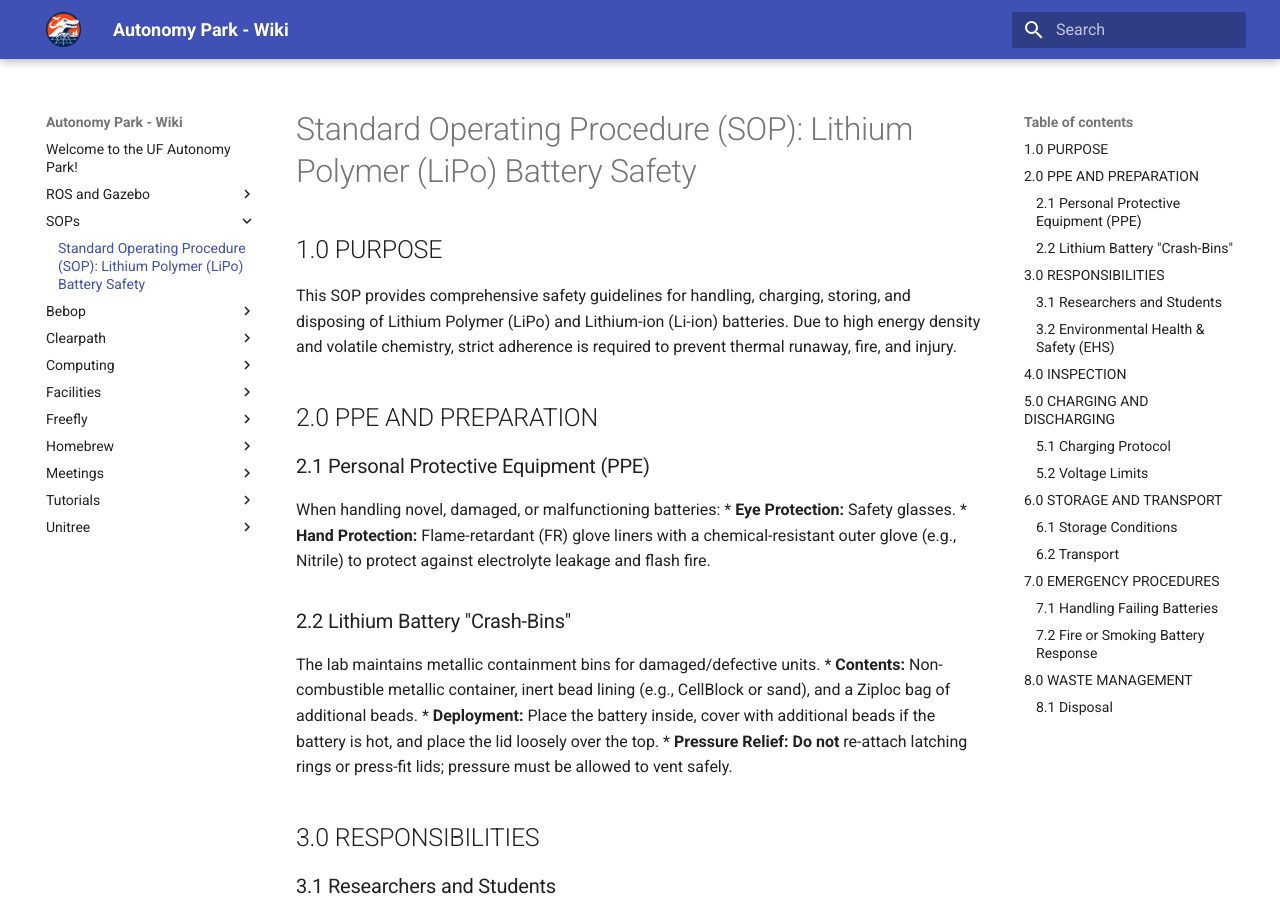
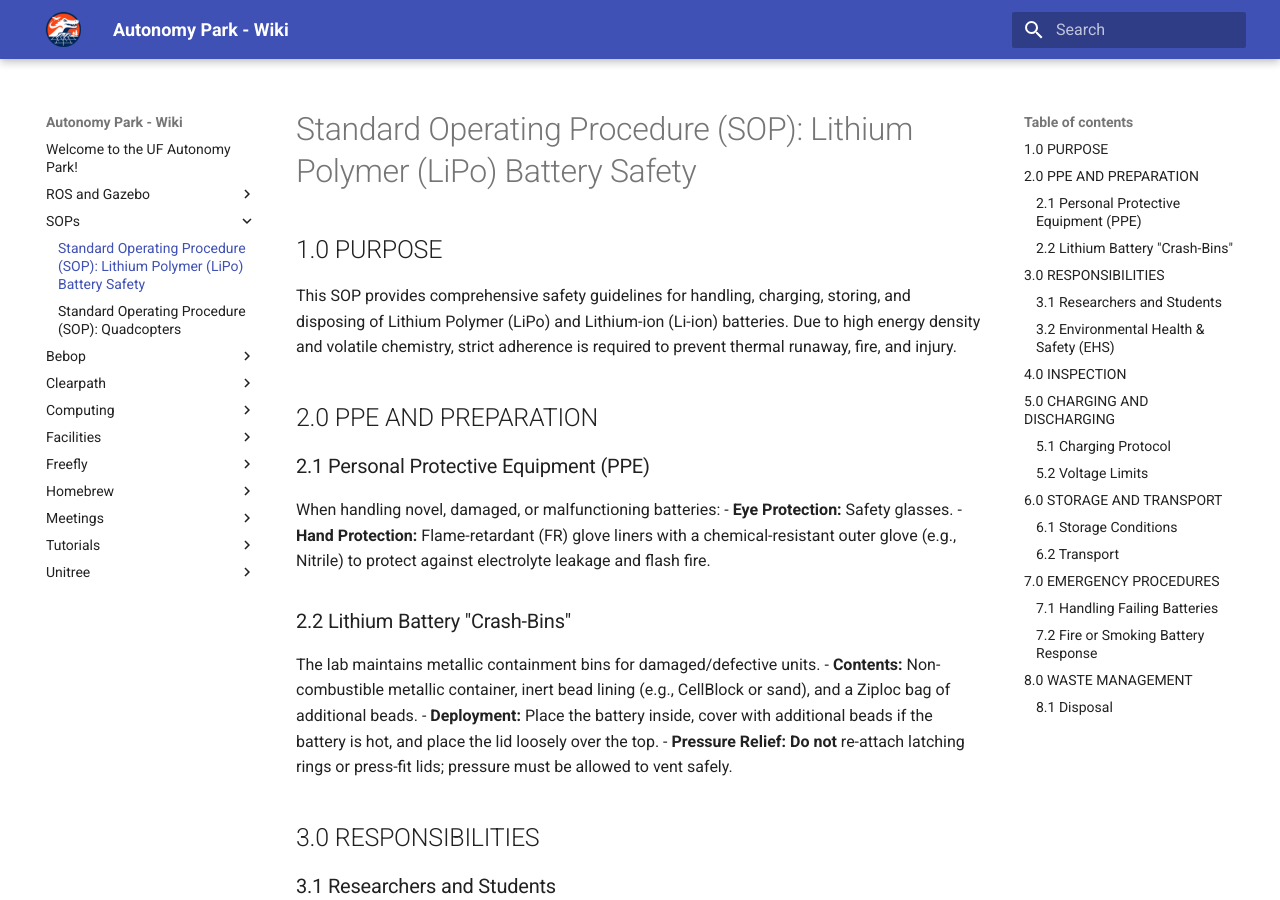
Before and after one commit to UFL-Autonomy-Park/apark_wiki, an MkDocs documentation site: the page built from docs/SOPs/batteries.md, in a window 1280 px wide and 900 px high. Built offline with MkDocs 1.6.1 and Material for MkDocs 9.7.7, drawn with Linux system fonts in a browser that asks for light colours.

Commit message:
docs(batteries,quadcopters.md): update formatting in batteries.md, add quadcopters.md sop

```diff
--- a/docs/SOPs/batteries.md
+++ b/docs/SOPs/batteries.md
@@ -6,55 +6,55 @@ This SOP provides comprehensive safety guidelines for handling, charging, storin
 ## 2.0 PPE AND PREPARATION
 ### 2.1 Personal Protective Equipment (PPE)
 When handling novel, damaged, or malfunctioning batteries:
-* **Eye Protection:** Safety glasses.
-* **Hand Protection:** Flame-retardant (FR) glove liners with a chemical-resistant outer glove (e.g., Nitrile) to protect against electrolyte leakage and flash fire.
+- **Eye Protection:** Safety glasses.
+- **Hand Protection:** Flame-retardant (FR) glove liners with a chemical-resistant outer glove (e.g., Nitrile) to protect against electrolyte leakage and flash fire.
 
 ### 2.2 Lithium Battery "Crash-Bins"
 The lab maintains metallic containment bins for damaged/defective units.
-* **Contents:** Non-combustible metallic container, inert bead lining (e.g., CellBlock or sand), and a Ziploc bag of additional beads.
-* **Deployment:** Place the battery inside, cover with additional beads if the battery is hot, and place the lid loosely over the top.
-* **Pressure Relief:** **Do not** re-attach latching rings or press-fit lids; pressure must be allowed to vent safely.
+- **Contents:** Non-combustible metallic container, inert bead lining (e.g., CellBlock or sand), and a Ziploc bag of additional beads.
+- **Deployment:** Place the battery inside, cover with additional beads if the battery is hot, and place the lid loosely over the top.
+- **Pressure Relief:** **Do not** re-attach latching rings or press-fit lids; pressure must be allowed to vent safely.
 
 ## 3.0 RESPONSIBILITIES
 ### 3.1 Researchers and Students
-* Follow all charging and storage protocols without exception.
-* Report any "puffy", dropped, or damaged batteries to the Lab Safety Manager immediately.
+- Follow all charging and storage protocols without exception.
+- Report any "puffy", dropped, or damaged batteries to the Lab Safety Manager immediately.
 
 ### 3.2 Environmental Health & Safety (EHS)
-* Manage hazardous waste pickup and disposal.
-* Provide plastic buckets and specialized containment for battery waste.
+- Manage hazardous waste pickup and disposal.
+- Provide plastic buckets and specialized containment for battery waste.
 
 ## 4.0 INSPECTION
 
-* **Regular Checks:** Inspect batteries before every use for swelling, punctures, or discoloration.
-* **Signs of Failure:**
-    * **Swelling/Puffing:** Indicative of internal outgassing.
-    * **Heat:** Temperature >45°C (113°F) during rest or use.
-    * **Noise/Odor:** Hissing, cracking, or "sweet" chemical odors.
+- **Regular Checks:** Inspect batteries before every use for swelling, punctures, or discoloration.
+- **Signs of Failure:**
+    - **Swelling/Puffing:** Indicative of internal outgassing.
+    - **Heat:** Temperature >45°C (113°F) during rest or use.
+    - **Noise/Odor:** Hissing, cracking, or "sweet" chemical odors.
 
 ## 5.0 CHARGING AND DISCHARGING
 ### 5.1 Charging Protocol
-* **Unattended Charging:** Never leave batteries charging unattended.
-* **Surfaces:** Charge on flat, non-conductive, and non-combustible surfaces (e.g., stone or metal) away from flammable materials.
-* **Chargers:** Use only the manufacturer-approved charger. Never use a charger just because the connector fits.
-* **Environment:** Charge at room temperature. Never charge below 0°C (32°F) or above 40°C (105°F).
-* **Power:** Plug chargers directly into wall outlets; avoid extension cords or power strips.
+- **Unattended Charging:** Never leave batteries charging unattended.
+- **Surfaces:** Charge on flat, non-conductive, and non-combustible surfaces (e.g., stone or metal) away from flammable materials.
+- **Chargers:** Use only the manufacturer-approved charger. Never use a charger just because the connector fits.
+- **Environment:** Charge at room temperature. Never charge below 0°C (32°F) or above 40°C (105°F).
+- **Power:** Plug chargers directly into wall outlets; avoid extension cords or power strips.
 
 ### 5.2 Voltage Limits
-* **Max Voltage:** Never exceed 4.2V per cell.
-* **Min Voltage:** Never drop below 3.0V per cell (3.3V recommended for longevity).
-* **Irreversible Damage:** Any cell exceeding 4.2V or dropping below 3.0V is permanently damaged and must be retired.
+- **Max Voltage:** Never exceed 4.2V per cell.
+- **Min Voltage:** Never drop below 3.0V per cell (3.3V recommended for longevity).
+- **Irreversible Damage:** Any cell exceeding 4.2V or dropping below 3.0V is permanently damaged and must be retired.
 
 ## 6.0 STORAGE AND TRANSPORT
 ### 6.1 Storage Conditions
-* **Storage Charge:** For long-term storage, maintain cells at **3.80V - 3.85V** (approx. 40-50% SOC) (where possible).
-* **Maintenance:** Check voltages every 30-90 days. If a cell drops below 3.7V, recharge to storage voltage (where possible).
-* **Environment:** Store in a dry, well-ventilated area between 15°C and 35°C (59°F - 95°F) out of direct sunlight.
+- **Storage Charge:** For long-term storage, maintain cells at **3.80V - 3.85V** (approx. 40-50% SOC) (where possible).
+- **Maintenance:** Check voltages every 30-90 days. If a cell drops below 3.7V, recharge to storage voltage (where possible).
+- **Environment:** Store in a dry, well-ventilated area between 15°C and 35°C (59°F - 95°F) out of direct sunlight.
 
 ### 6.2 Transport
-* Protect terminals with electrical tape or caps to prevent short circuits.
-* Use padded cases to prevent mechanical shock or punctures.
-* Never carry a battery by its terminals.
+- Protect terminals with electrical tape or caps to prevent short circuits.
+- Use padded cases to prevent mechanical shock or punctures.
+- Never carry a battery by its terminals.
 
 ## 7.0 EMERGENCY PROCEDURES
 ### 7.1 Handling Failing Batteries
@@ -63,14 +63,14 @@ The lab maintains metallic containment bins for damaged/defective units.
 3.  **Monitor:** Observe from a safe distance. If it remains stable, contact EHS for disposal.
 
 ### 7.2 Fire or Smoking Battery Response
-* **Immediate Action:** Pull the fire alarm, evacuate, and call **911** to report the incident.
-* **Containment:** Do not attempt to contain a battery that is smoking, puffing and growing, or on fire.
-* **Extinguishers:** Class A, B, and C extinguishers are generally ineffective. **Do not use water**, as it may cause a violent reaction with molten lithium and creates an electrocution risk for multi-cell packs.
-* **First Aid:** If exposed to electrolyte, rinse the area with water for 15 minutes and seek medical attention.
+- **Immediate Action:** Pull the fire alarm, evacuate, and call **911** to report the incident.
+- **Containment:** Do not attempt to contain a battery that is smoking, puffing and growing, or on fire.
+- **Extinguishers:** Class A, B, and C extinguishers are generally ineffective. **Do not use water**, as it may cause a violent reaction with molten lithium and creates an electrocution risk for multi-cell packs.
+- **First Aid:** If exposed to electrolyte, rinse the area with water for 15 minutes and seek medical attention.
 
 ## 8.0 WASTE MANAGEMENT
 ### 8.1 Disposal
-* **Never** throw LiPo batteries in regular trash.
-* **Preparation:** Tape any exposed terminals. Place into a EHS waste pickup bin and seal.
-* **Pickup:** Schedule a hazardous waste pickup via the [UF EHS Portal](https://www.ehs.ufl.edu/forms/hazardous-waste-forms/).
-* **Supplies:** Email **hwm@ehs.ufl.edu** if the lab is out of designated waste buckets.
+- **Never** throw LiPo batteries in regular trash.
+- **Preparation:** Tape any exposed terminals. Place into a EHS waste pickup bin and seal.
+- **Pickup:** Schedule a hazardous waste pickup via the [UF EHS Portal](https://www.ehs.ufl.edu/forms/hazardous-waste-forms/).
+- **Supplies:** Email **hwm@ehs.ufl.edu** if the lab is out of designated waste buckets.
```
Also changed, not shown: docs/SOPs/quadcopters.md (added, +231 -0 lines).
